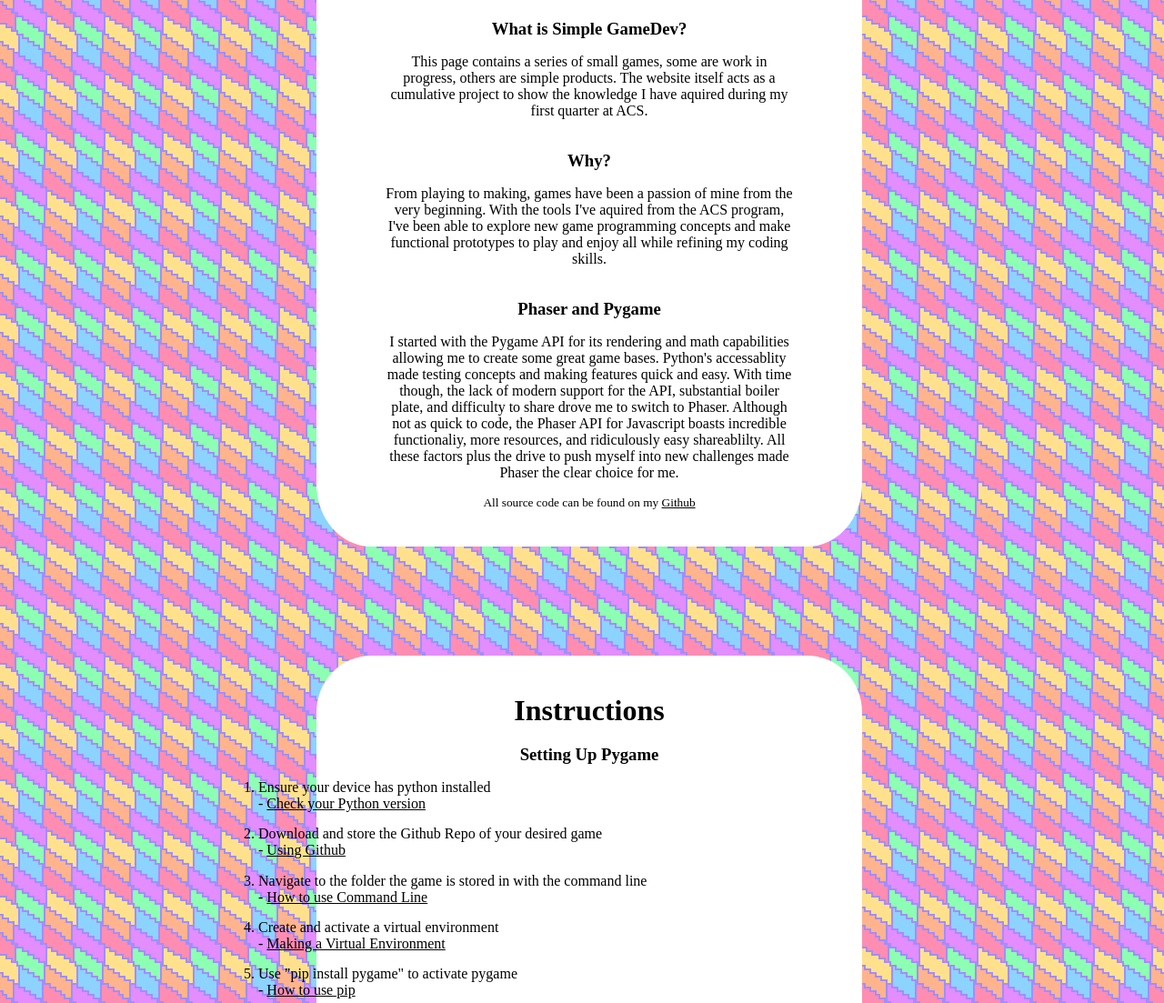
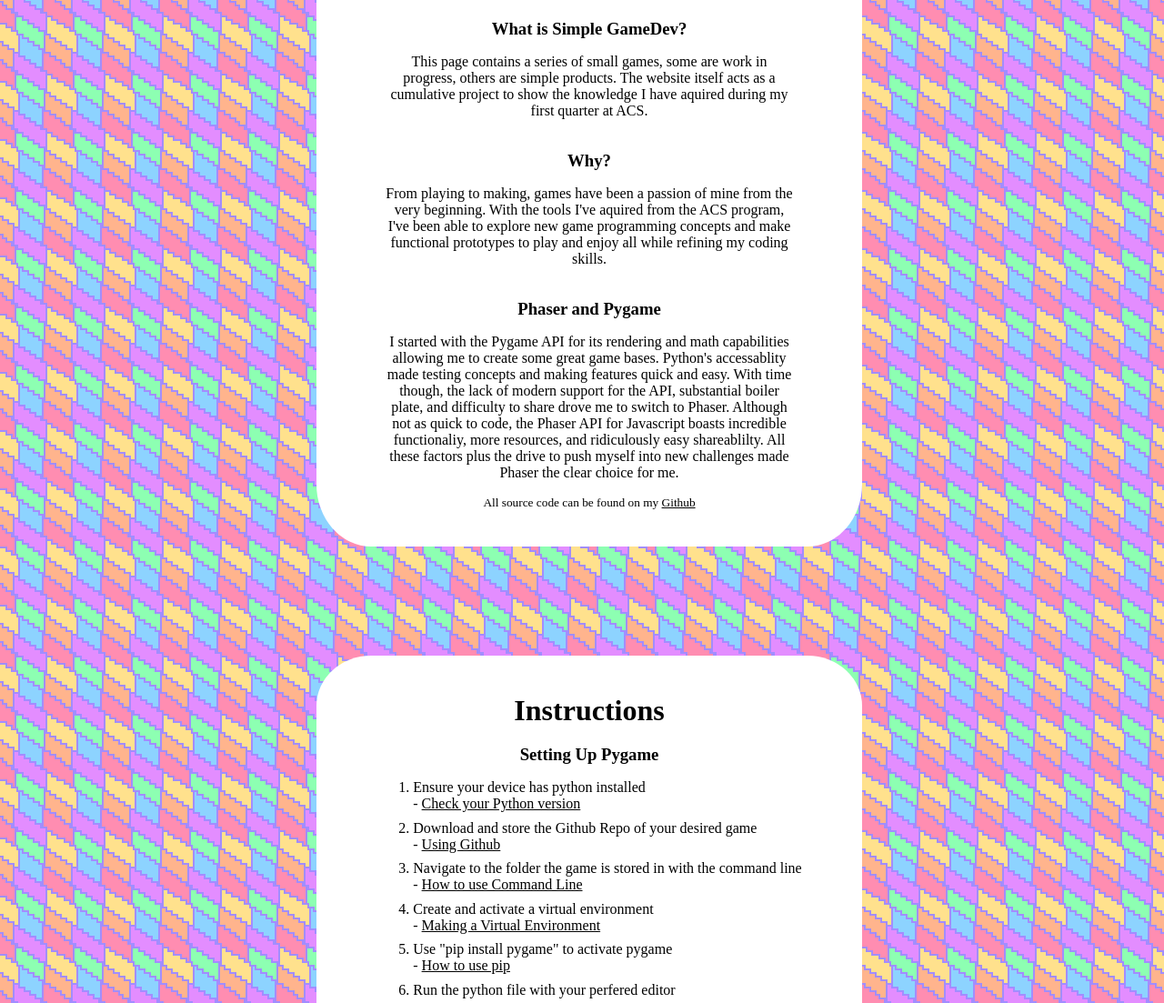
Before and after one commit to Aearhart-Dominican/game-page, a plain HTML site: page index.html in a window 1280 px wide. Shown: the part 171-1274 px from the top of the page at 91% size. Drawn offline with Linux system fonts and the light colour scheme.

Commit message:
Fixed instructions being placed absolutely

```diff
--- a/sytles.css
+++ b/sytles.css
@@ -108,7 +108,7 @@ ul {
 
 
 #instruct ol li {
-    width: 60vw;
+    width: 100%;
     text-align: left;
     margin-bottom: 2%;
 }
```
